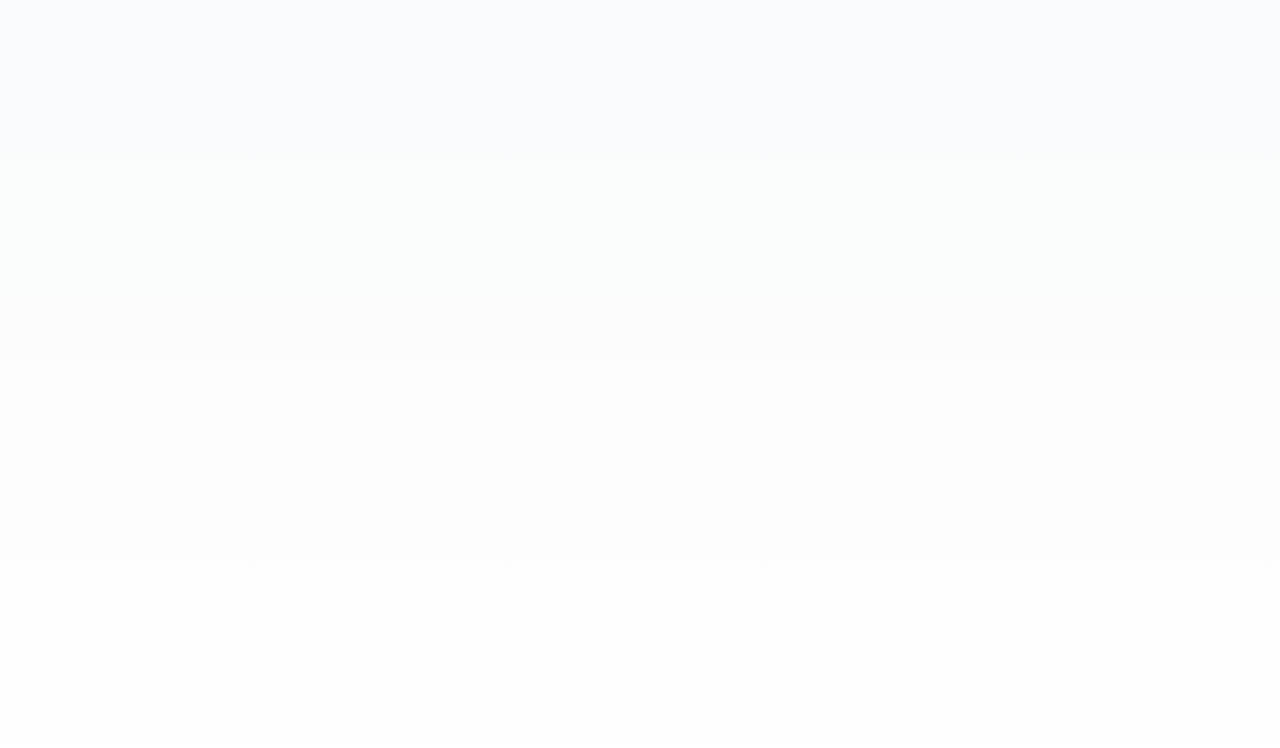
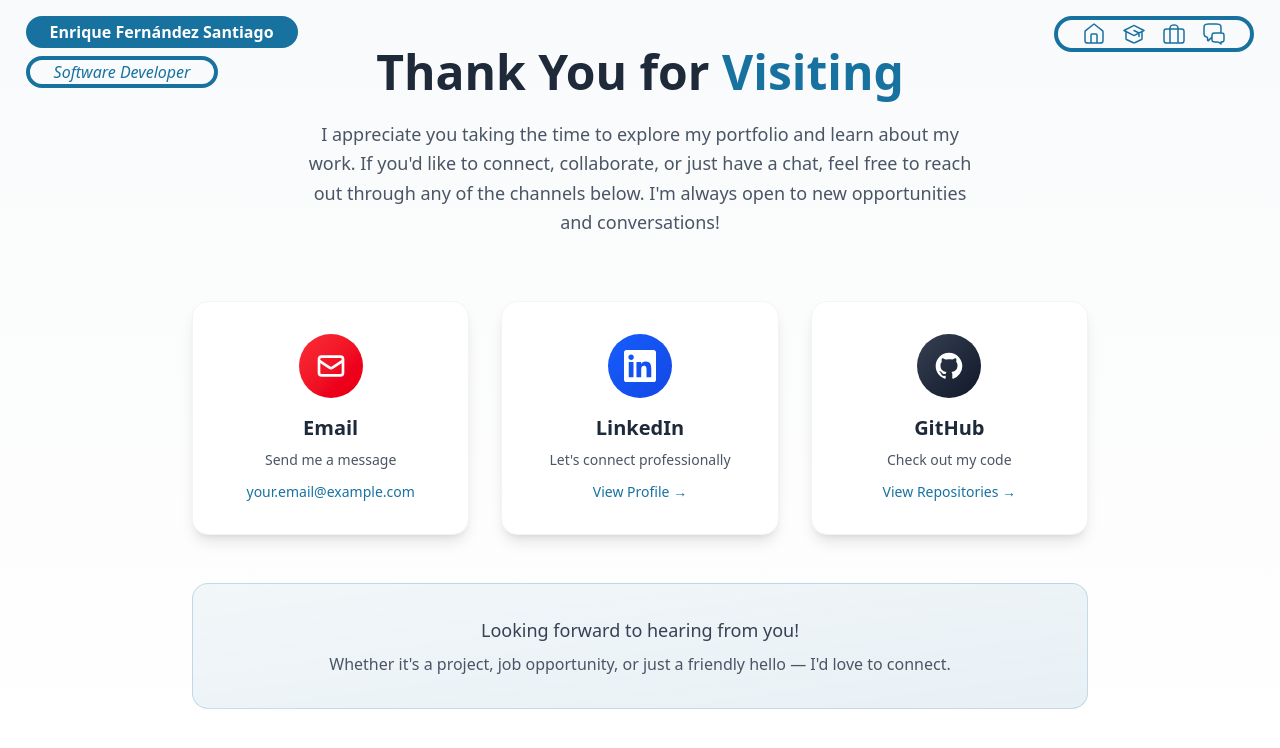
Before and after one commit to enrique-fer/portfolio, a React (Vite) app: page /contact in a window 1280 px wide. Before the commit this address had no page. Shown: the top 748 px of the page. Built offline with nearby package versions, Linux system fonts and the light colour scheme.

Commit message:
contact page

```diff
--- /dev/null
+++ b/src/assets/data/contact-info.json
@@ -0,0 +1,5 @@
+{
+  "email": "your.email@example.com",
+  "linkedin": "https://linkedin.com/in/yourprofile",
+  "github": "https://github.com/yourusername"
+}
--- /dev/null
+++ b/src/assets/icons/ContactIcon.tsx
@@ -0,0 +1,19 @@
+export default function ContactIcon({ color = "#1872A0", size = 24 }: { color?: string; size?: number }) {
+  return (
+    <svg
+      width={size}
+      height={size}
+      viewBox="0 0 24 24"
+      fill="none"
+      xmlns="http://www.w3.org/2000/svg"
+    >
+      <path
+        d="M10 15L6.92474 18.1137C6.49579 18.548 6.28131 18.7652 6.09695 18.7805C5.93701 18.7938 5.78042 18.7295 5.67596 18.6076C5.55556 18.4672 5.55556 18.162 5.55556 17.5515V15.9916C5.55556 15.444 5.10707 15.0477 4.5652 14.9683C3.25374 14.7762 2.22378 13.7463 2.03168 12.4348C2 12.2186 2 11.9605 2 11.4444V6.8C2 5.11984 2 4.27976 2.32698 3.63803C2.6146 3.07354 3.07354 2.6146 3.63803 2.32698C4.27976 2 5.11984 2 6.8 2H14.2C15.8802 2 16.7202 2 17.362 2.32698C17.9265 2.6146 18.3854 3.07354 18.673 3.63803C19 4.27976 19 5.11984 19 6.8V11M19 22L16.8236 20.4869C16.5177 20.2742 16.3647 20.1678 16.1982 20.0924C16.0504 20.0255 15.8951 19.9768 15.7356 19.9474C15.5558 19.9143 15.3695 19.9143 14.9969 19.9143H13.2C12.0799 19.9143 11.5198 19.9143 11.092 19.6963C10.7157 19.5046 10.4097 19.1986 10.218 18.8223C10 18.3944 10 17.8344 10 16.7143V14.2C10 13.0799 10 12.5198 10.218 12.092C10.4097 11.7157 10.7157 11.4097 11.092 11.218C11.5198 11 12.0799 11 13.2 11H18.8C19.9201 11 20.4802 11 20.908 11.218C21.2843 11.4097 21.5903 11.7157 21.782 12.092C22 12.5198 22 13.0799 22 14.2V16.9143C22 17.8462 22 18.3121 21.8478 18.6797C21.6448 19.1697 21.2554 19.5591 20.7654 19.762C20.3978 19.9143 19.9319 19.9143 19 19.9143V22Z"
+        stroke={color}
+        strokeWidth="1.5"
+        strokeLinecap="round"
+        strokeLinejoin="round"
+      />
+    </svg>
+  );
+}
--- /dev/null
+++ b/src/components/contact/ContactCard.tsx
@@ -0,0 +1,44 @@
+interface ContactCardProps {
+  href: string;
+  icon: React.ReactNode;
+  title: string;
+  description: string;
+  linkText: string;
+  gradientColors: string;
+  isExternal?: boolean;
+}
+
+export default function ContactCard({
+  href,
+  icon,
+  title,
+  description,
+  linkText,
+  gradientColors,
+  isExternal = false,
+}: ContactCardProps) {
+  const externalProps = isExternal
+    ? { target: "_blank", rel: "noopener noreferrer" }
+    : {};
+
+  return (
+    <a
+      href={href}
+      {...externalProps}
+      className="group bg-white rounded-2xl shadow-lg p-8 border border-gray-100 hover:shadow-2xl hover:border-[#1872A0]/30 transition-all duration-300 transform hover:-translate-y-1"
+    >
+      <div className="flex flex-col items-center text-center">
+        <div
+          className={`w-16 h-16 ${gradientColors} rounded-full flex items-center justify-center mb-4 group-hover:scale-110 transition-transform duration-300`}
+        >
+          {icon}
+        </div>
+        <h3 className="text-xl font-bold text-gray-800 mb-2">{title}</h3>
+        <p className="text-sm text-gray-600 mb-3">{description}</p>
+        <span className="text-[#1872A0] font-medium text-sm break-all px-2">
+          {linkText}
+        </span>
+      </div>
+    </a>
+  );
+}
--- /dev/null
+++ b/src/components/contact/ContactFooter.tsx
@@ -0,0 +1,12 @@
+export default function ContactFooter() {
+  return (
+    <div className="text-center bg-gradient-to-br from-[#1872A0]/5 to-[#1872A0]/10 rounded-2xl p-8 border border-[#1872A0]/20">
+      <p className="text-gray-700 text-lg font-medium mb-2">
+        Looking forward to hearing from you!
+      </p>
+      <p className="text-gray-600">
+        Whether it's a project, job opportunity, or just a friendly hello — I'd love to connect.
+      </p>
+    </div>
+  );
+}
--- /dev/null
+++ b/src/components/contact/ContactGreeting.tsx
@@ -0,0 +1,14 @@
+export default function ContactGreeting() {
+  return (
+    <div className="mb-16 text-center">
+      <h1 className="text-4xl sm:text-5xl font-bold text-gray-800 mb-6">
+        Thank You for <span className="text-[#1872A0]">Visiting</span>
+      </h1>
+      <p className="text-lg text-gray-600 max-w-2xl mx-auto leading-relaxed">
+        I appreciate you taking the time to explore my portfolio and learn about my work.
+        If you'd like to connect, collaborate, or just have a chat, feel free to reach out
+        through any of the channels below. I'm always open to new opportunities and conversations!
+      </p>
+    </div>
+  );
+}
--- /dev/null
+++ b/src/components/contact/ContactIcons.tsx
@@ -0,0 +1,37 @@
+export function EmailIcon() {
+  return (
+    <svg
+      className="w-8 h-8 text-white"
+      fill="none"
+      stroke="currentColor"
+      viewBox="0 0 24 24"
+    >
+      <path
+        strokeLinecap="round"
+        strokeLinejoin="round"
+        strokeWidth={2}
+        d="M3 8l7.89 5.26a2 2 0 002.22 0L21 8M5 19h14a2 2 0 002-2V7a2 2 0 00-2-2H5a2 2 0 00-2 2v10a2 2 0 002 2z"
+      />
+    </svg>
+  );
+}
+
+export function LinkedInIcon() {
+  return (
+    <svg className="w-8 h-8 text-white" fill="currentColor" viewBox="0 0 24 24">
+      <path d="M20.447 20.452h-3.554v-5.569c0-1.328-.027-3.037-1.852-3.037-1.853 0-2.136 1.445-2.136 2.939v5.667H9.351V9h3.414v1.561h.046c.477-.9 1.637-1.85 3.37-1.85 3.601 0 4.267 2.37 4.267 5.455v6.286zM5.337 7.433c-1.144 0-2.063-.926-2.063-2.065 0-1.138.92-2.063 2.063-2.063 1.14 0 2.064.925 2.064 2.063 0 1.139-.925 2.065-2.064 2.065zm1.782 13.019H3.555V9h3.564v11.452zM22.225 0H1.771C.792 0 0 .774 0 1.729v20.542C0 23.227.792 24 1.771 24h20.451C23.2 24 24 23.227 24 22.271V1.729C24 .774 23.2 0 22.222 0h.003z" />
+    </svg>
+  );
+}
+
+export function GitHubIcon() {
+  return (
+    <svg className="w-8 h-8 text-white" fill="currentColor" viewBox="0 0 24 24">
+      <path
+        fillRule="evenodd"
+        clipRule="evenodd"
+        d="M12 2C6.477 2 2 6.484 2 12.017c0 4.425 2.865 8.18 6.839 9.504.5.092.682-.217.682-.483 0-.237-.008-.868-.013-1.703-2.782.605-3.369-1.343-3.369-1.343-.454-1.158-1.11-1.466-1.11-1.466-.908-.62.069-.608.069-.608 1.003.07 1.531 1.032 1.531 1.032.892 1.53 2.341 1.088 2.91.832.092-.647.35-1.088.636-1.338-2.22-.253-4.555-1.113-4.555-4.951 0-1.093.39-1.988 1.029-2.688-.103-.253-.446-1.272.098-2.65 0 0 .84-.27 2.75 1.026A9.564 9.564 0 0112 6.844c.85.004 1.705.115 2.504.337 1.909-1.296 2.747-1.027 2.747-1.027.546 1.379.202 2.398.1 2.651.64.7 1.028 1.595 1.028 2.688 0 3.848-2.339 4.695-4.566 4.943.359.309.678.92.678 1.855 0 1.338-.012 2.419-.012 2.747 0 .268.18.58.688.482A10.019 10.019 0 0022 12.017C22 6.484 17.522 2 12 2z"
+      />
+    </svg>
+  );
+}
--- a/src/components/nav-header/index.tsx
+++ b/src/components/nav-header/index.tsx
@@ -2,6 +2,7 @@ import { Link } from "react-router-dom";
 import HomeIcon from "../../assets/icons/HomeIcon";
 import ExperienceIcon from "../../assets/icons/ExperienceIcon";
 import EducationIcon from "../../assets/icons/EducationIcon";
+import ContactIcon from "../../assets/icons/ContactIcon";
 
 export default function NavigationHeader({
   showName = true,
@@ -31,6 +32,9 @@ export default function NavigationHeader({
           <Link to="/experience" title="Experience">
             <ExperienceIcon  />
           </Link>
+          <Link to="/contact" title="Contact">
+            <ContactIcon  />
+          </Link>
         </div>
       </div>
     </div>
--- a/src/components/navigation/index.tsx
+++ b/src/components/navigation/index.tsx
@@ -3,6 +3,7 @@ import { Route, Routes } from "react-router-dom";
 import Home from "../../pages/Home";
 import Experience from "../../pages/Experience";
 import Education from "../../pages/Education";
+import Contact from "../../pages/Contact";
 
 export interface RouteElement {
   path: string;
@@ -14,6 +15,7 @@ export default function CoreRouter() {
     { path: "/", element: <Home /> },
     { path: "/education", element: <Education /> },
     { path: "/experience", element: <Experience /> },
+    { path: "/contact", element: <Contact /> },
   ];
 
   return (
--- /dev/null
+++ b/src/pages/Contact.tsx
@@ -0,0 +1,54 @@
+import NavigationHeader from "../components/nav-header";
+import ContactGreeting from "../components/contact/ContactGreeting";
+import ContactCard from "../components/contact/ContactCard";
+import ContactFooter from "../components/contact/ContactFooter";
+import { EmailIcon, LinkedInIcon, GitHubIcon } from "../components/contact/ContactIcons";
+import contactInfo from "../assets/data/contact-info.json";
+
+export default function ContactPage() {
+  return (
+    <>
+      <NavigationHeader />
+
+      <div className="min-h-screen py-12 px-6 sm:px-8 lg:px-12">
+        <div className="max-w-4xl mx-auto">
+          <ContactGreeting />
+
+          {/* Contact Methods */}
+          <div className="grid grid-cols-1 md:grid-cols-3 gap-8 mb-12">
+            <ContactCard
+              href={`mailto:${contactInfo.email}`}
+              icon={<EmailIcon />}
+              title="Email"
+              description="Send me a message"
+              linkText={contactInfo.email}
+              gradientColors="bg-gradient-to-br from-red-500 to-red-600"
+            />
+
+            <ContactCard
+              href={contactInfo.linkedin}
+              icon={<LinkedInIcon />}
+              title="LinkedIn"
+              description="Let's connect professionally"
+              linkText="View Profile →"
+              gradientColors="bg-gradient-to-br from-blue-600 to-blue-700"
+              isExternal
+            />
+
+            <ContactCard
+              href={contactInfo.github}
+              icon={<GitHubIcon />}
+              title="GitHub"
+              description="Check out my code"
+              linkText="View Repositories →"
+              gradientColors="bg-gradient-to-br from-gray-700 to-gray-900"
+              isExternal
+            />
+          </div>
+
+          <ContactFooter />
+        </div>
+      </div>
+    </>
+  );
+}
```
